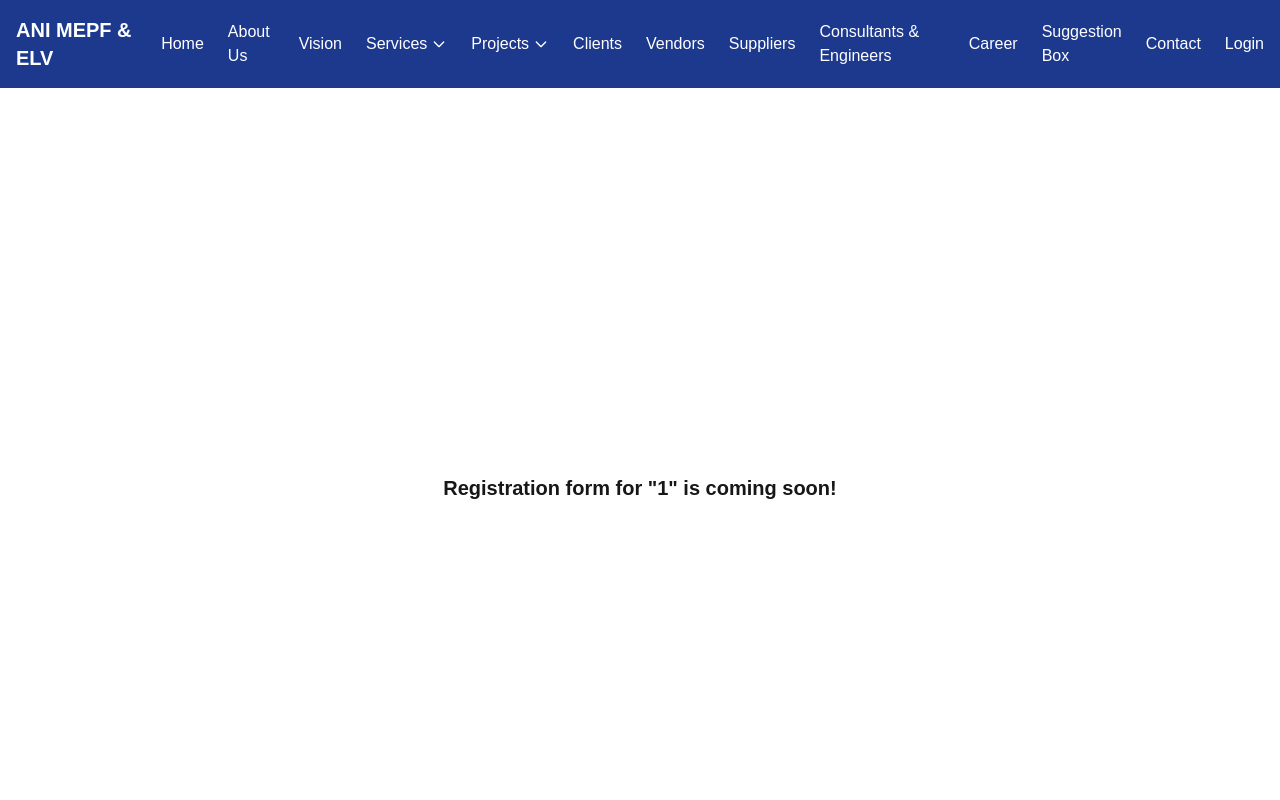
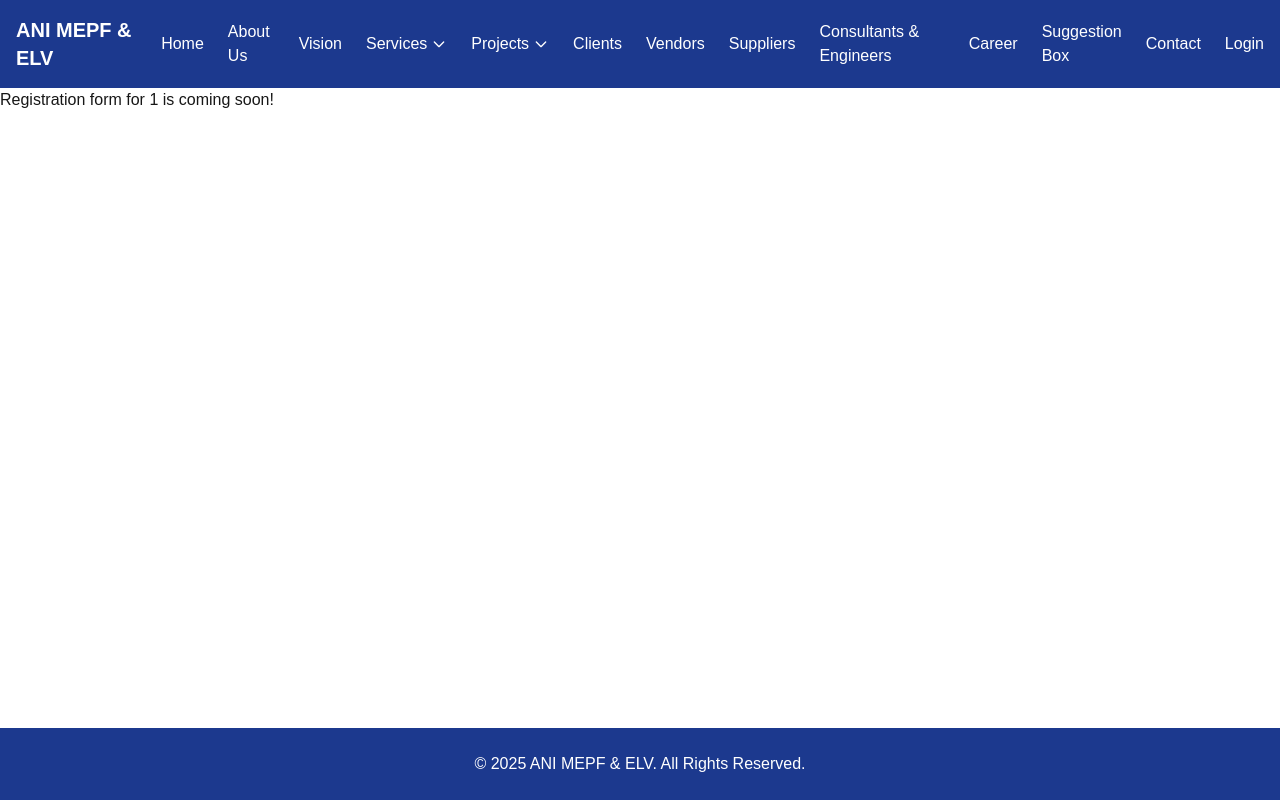
Before and after one commit to sadia3561/ANI-MEPF, a Next.js app: page /registration/1 in a window 1280 px wide. Shown: the top 800 px of the page. Built offline with nearby package versions, Linux system fonts and the light colour scheme.

Commit message:
Fix role page JSX quotes issue for Vercel deploy

```diff
--- a/src/app/registration/[role]/page.tsx
+++ b/src/app/registration/[role]/page.tsx
@@ -1,31 +1,16 @@
-// src/app/registration/[role]/page.tsx
+"use client";
+
 import RegistrationForm from "@/app/components/RegistrationForm";
 import VendorForm from "@/app/components/VendorForm";
-// import other role forms when ready
-// import SupplierForm from "@/app/components/SupplierForm";
-// import ConsultantForm from "@/app/components/ConsultantForm";
-// import EngineerForm from "@/app/components/EngineerForm";
-// import DesignerForm from "@/app/components/DesignerForm";
-// import TransporterForm from "@/app/components/TransporterForm";
-
-type Role =
-  | "client"
-  | "vendor"
-  | "supplier"
-  | "consultant"
-  | "engineer"
-  | "designer"
-  | "transporter";
 
 interface PageProps {
-  params: { role: Role };
+  params: { role: string };
 }
 
 export default function RegistrationPage({ params }: PageProps) {
   const { role } = params;
 
   let FormComponent;
-
   switch (role) {
     case "client":
       FormComponent = RegistrationForm;
@@ -33,34 +18,14 @@ export default function RegistrationPage({ params }: PageProps) {
     case "vendor":
       FormComponent = VendorForm;
       break;
-    // uncomment when forms are ready
-    // case "supplier":
-    //   FormComponent = SupplierForm;
-    //   break;
-    // case "consultant":
-    //   FormComponent = ConsultantForm;
-    //   break;
-    // case "engineer":
-    //   FormComponent = EngineerForm;
-    //   break;
-    // case "designer":
-    //   FormComponent = DesignerForm;
-    //   break;
-    // case "transporter":
-    //   FormComponent = TransporterForm;
-    //   break;
     default:
-      return (
-        <div className="min-h-screen flex items-center justify-center">
-          <p className="text-xl font-semibold">
-            Registration form for "{role}" is coming soon!
-          </p>
-        </div>
-      );
+      // Fixed JSX quotes issue
+      return <p>Registration form for {role} is coming soon!</p>;
   }
 
   return (
     <div className="min-h-screen bg-gray-100 py-10">
+      {/* Pass role explicitly to the form */}
       <FormComponent role={role} />
     </div>
   );
```
